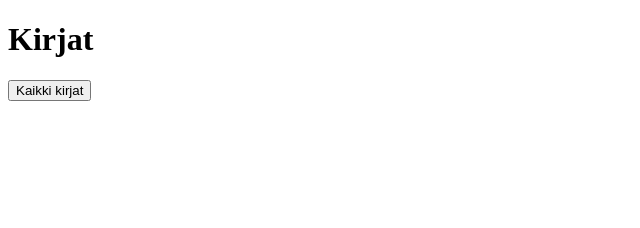
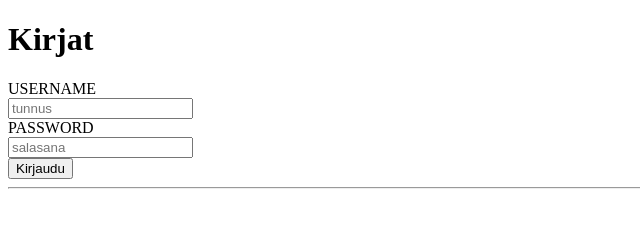
Before and after one commit to alaluuk/simple-for-heroku, a website: page public/esim3.html in a window 1280 px wide. Shown: the whole page, without its empty margins (0-640 px from the left). Drawn offline with Linux system fonts and the light colour scheme.

Commit message:
login lisätty

```diff
--- a/public/esim3.html
+++ b/public/esim3.html
@@ -10,30 +10,68 @@
 
 <body>
     <h1>Kirjat</h1>
-    <button onclick="getAllBooks()">Kaikki kirjat</button>
+    <label for="username">USERNAME</label> <br>
+    <input type="text" id="username" placeholder="tunnus"> <br>
+    <label for="password">PASSWORD</label> <br>
+    <input type="text" id="password" placeholder="salasana"> <br>
+    <button onclick="login()">Kirjaudu</button>
+    <hr>
+    <button onclick="getAllBooks()" id="btnBook" hidden>Kaikki kirjat</button>
     <p id="allbooks"></p>
 </body>
 <script>
+    function login() {
+        let username = document.getElementById("username").value;
+        let password = document.getElementById("password").value;
+        console.log(username);
+        console.log(password);
+
+        var url = "http://localhost:3001/login/" + username + "/" + password;
+        var loginResponse = new XMLHttpRequest();
+        loginResponse.onreadystatechange = function () {
+            if (loginResponse.readyState == 4 && loginResponse.status == 200) {
+                let result = this.response;
+                console.log(result);
+                if (result == 'true') {
+                    window.sessionStorage.setItem('username', username);
+                    window.sessionStorage.setItem('password', password);
+                    document.getElementById("btnBook").hidden=false;
+                }
+                else {
+                    window.sessionStorage.clear();
+                    document.getElementById("btnBook").hidden=true;
+                }
+            }
+            else {
+                // console.log("error");
+            }
+        };
+        loginResponse.open('GET', url);
+        loginResponse.send();
+    }
     function getAllBooks() {
         //console.log("funktiota kutsuttu");
         const xhttp = new XMLHttpRequest();
         xhttp.onreadystatechange = function () {
             if (this.readyState == 4 && this.status == 200) {
                 console.log(this.responseText);
-                let books=JSON.parse(this.response);
-                let row="<ul>";
-                    books.map(book=>{
-                        row+="<li>"+book.name+"</li>"
-                    });
-                row+="</ul>";
-                document.getElementById("allbooks").innerHTML=row;
+                let books = JSON.parse(this.response);
+                let row = "<ul>";
+                books.map(book => {
+                    row += "<li>" + book.name + "</li>"
+                });
+                row += "</ul>";
+                document.getElementById("allbooks").innerHTML = row;
             }
             else {
                 console.log("Can not get data");
             }
         }
-        //xhttp.open("GET", "http://localhost:3001/book");
-        xhttp.open("GET", "https://bcamp-simple-backend.herokuapp.com/book");
+        xhttp.open("GET", "http://localhost:3001/book");
+        //xhttp.open("GET", "https://bcamp-simple-backend.herokuapp.com/book");
+        userName = window.sessionStorage.getItem('username');
+        passWord = window.sessionStorage.getItem('password');
+        xhttp.setRequestHeader('Authorization', "Basic " + btoa(userName + ":" + passWord));
         xhttp.send();
     }
 </script>
```
